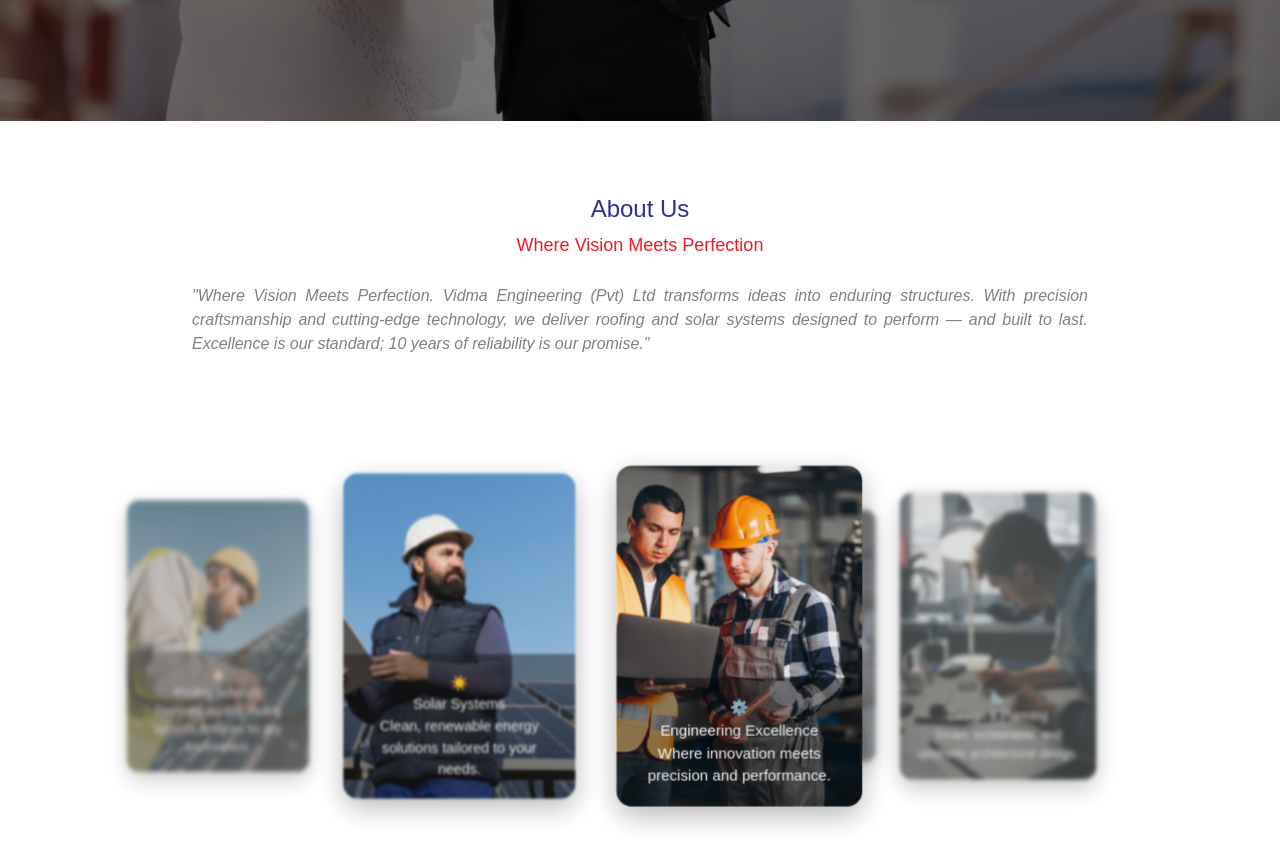
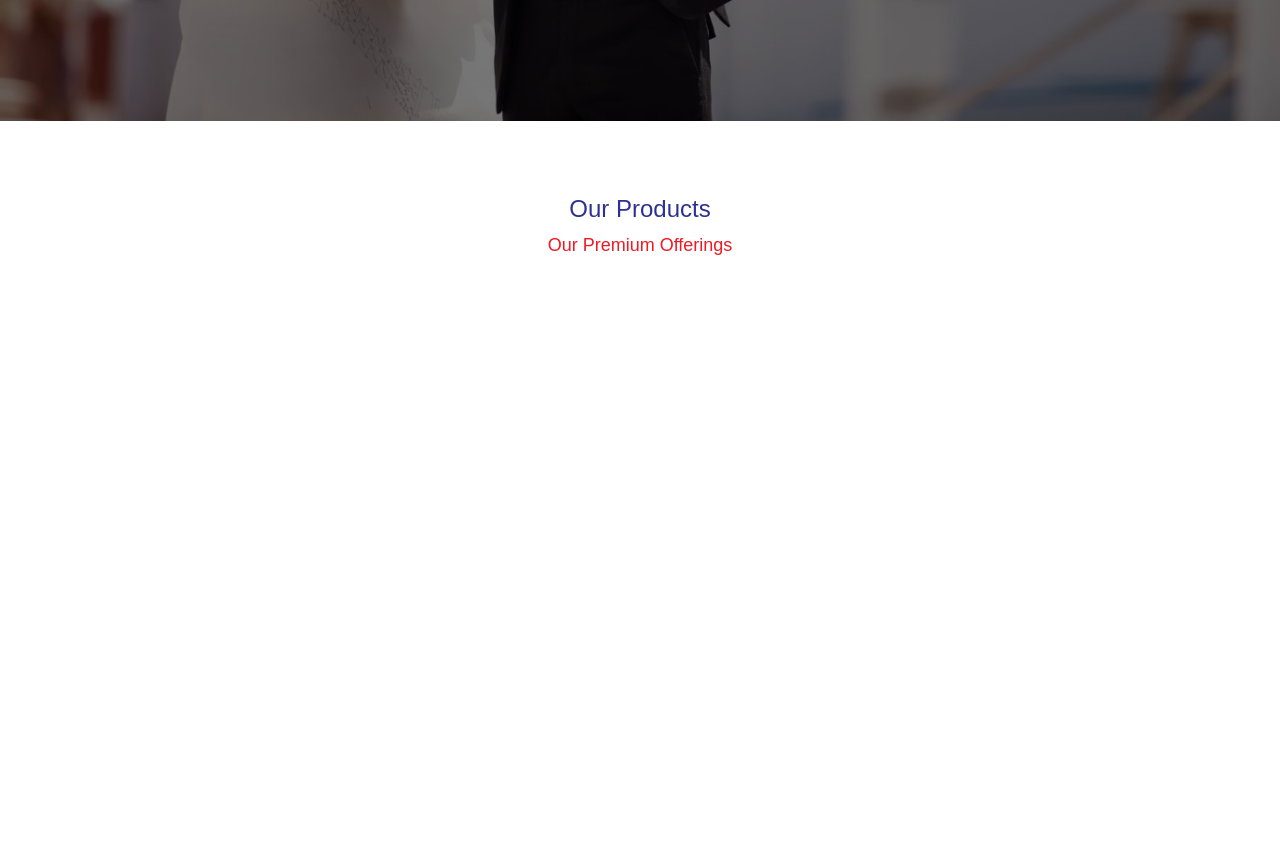
Before and after one commit to LDTECHSL/Vidma-Web-Site, a React (Vite) app in the folder vidma-ui/: page / in a window 1280 px wide. Shown: the part 2600-3467 px from the top of the page. Built offline with nearby package versions, Linux system fonts and the light colour scheme.

Commit message:
feat: add Products component and styling to showcase offerings

```diff
--- /dev/null
+++ b/vidma-ui/src/common/products.css
@@ -0,0 +1,9 @@
+.products-outer {
+    width: 100%;
+    height: 100vh;
+    padding-top: 25px;
+    /* border: 1px solid red; */
+    display: flex;
+    flex-direction: column;
+    align-items: center;
+}
--- /dev/null
+++ b/vidma-ui/src/components/Products.tsx
@@ -0,0 +1,68 @@
+import "../common/products.css"
+import { useState, useEffect } from "react";
+import AOS from "aos";
+import "aos/dist/aos.css";
+import "../common/about.css";
+import "../common/main.css";
+import slide1 from "../assets/about-slide1.jpg";
+import slide2 from "../assets/about-slide2.jpg";
+import slide3 from "../assets/about-slide3.jpg";
+import slide4 from "../assets/about-slide4.jpg";
+import slide5 from "../assets/about-slide5.jpg";
+
+export default function Products() {
+  const cards = [
+    {
+      image: slide1,
+      icon: "🏠",
+      title: "Roofing Solutions",
+      desc: "Premium, durable roofing systems designed for any environment.",
+    },
+    {
+      image: slide2,
+      icon: "☀️",
+      title: "Solar Systems",
+      desc: "Clean, renewable energy solutions tailored to your needs.",
+    },
+    {
+      image: slide3,
+      icon: "⚙️",
+      title: "Engineering Excellence",
+      desc: "Where innovation meets precision and performance.",
+    },
+    {
+      image: slide4,
+      icon: "📐",
+      title: "Design & Planning",
+      desc: "Smart, sustainable, and aesthetic architectural design.",
+    },
+    {
+      image: slide5,
+      icon: "🤝",
+      title: "After-Sales Support",
+      desc: "Reliable service and maintenance for long-term performance.",
+    },
+  ];
+
+  const [current, setCurrent] = useState(0);
+
+  useEffect(() => {
+    AOS.init({ duration: 1000, once: false });
+    const interval = setInterval(() => {
+      setCurrent((prev) => (prev + 1) % cards.length);
+    }, 3000);
+    return () => clearInterval(interval);
+  }, [cards.length]);
+
+  return (
+    <div className="products-outer" data-aos="fade-up">
+      <div className="title-outer" data-aos="fade-down">
+        Our Products
+      </div>
+      <div className="title-sub-outer" data-aos="fade-up">
+        Our Premium Offerings
+      </div>
+
+    </div>
+  );
+}
--- a/vidma-ui/src/pages/Home.tsx
+++ b/vidma-ui/src/pages/Home.tsx
@@ -6,6 +6,7 @@ import slide3 from "../assets/slide3.jpg";
 import BrandNamesSlider from "../components/BrandNamesSlider";
 import AboutUs from "../components/AboutUs";
 import Services from "../components/Services";
+import Products from "../components/Products";
 
 export default function Home() {
     const slides = [
@@ -124,7 +125,8 @@ export default function Home() {
             {/* Services */}
             <Services />
 
-            <AboutUs />
+            {/* Products */}
+            <Products />
         </Main>
     );
 }
```
